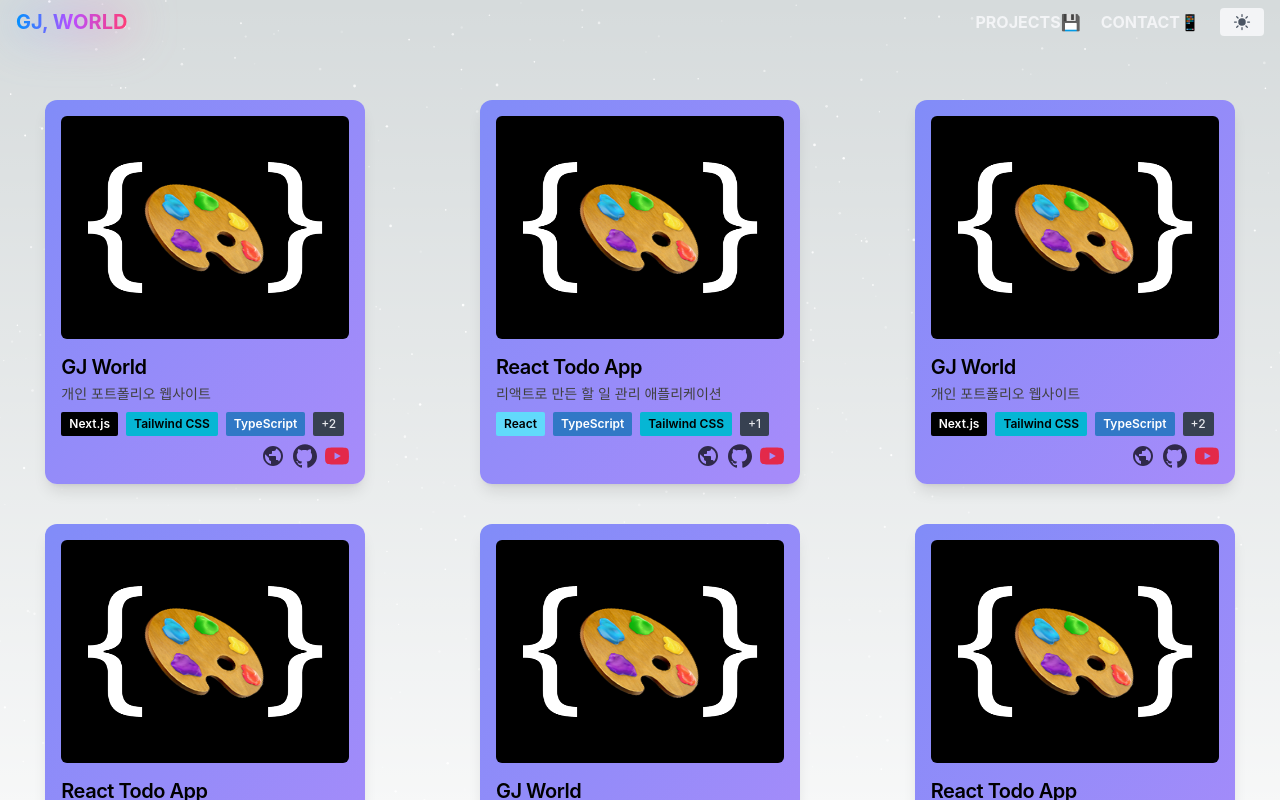
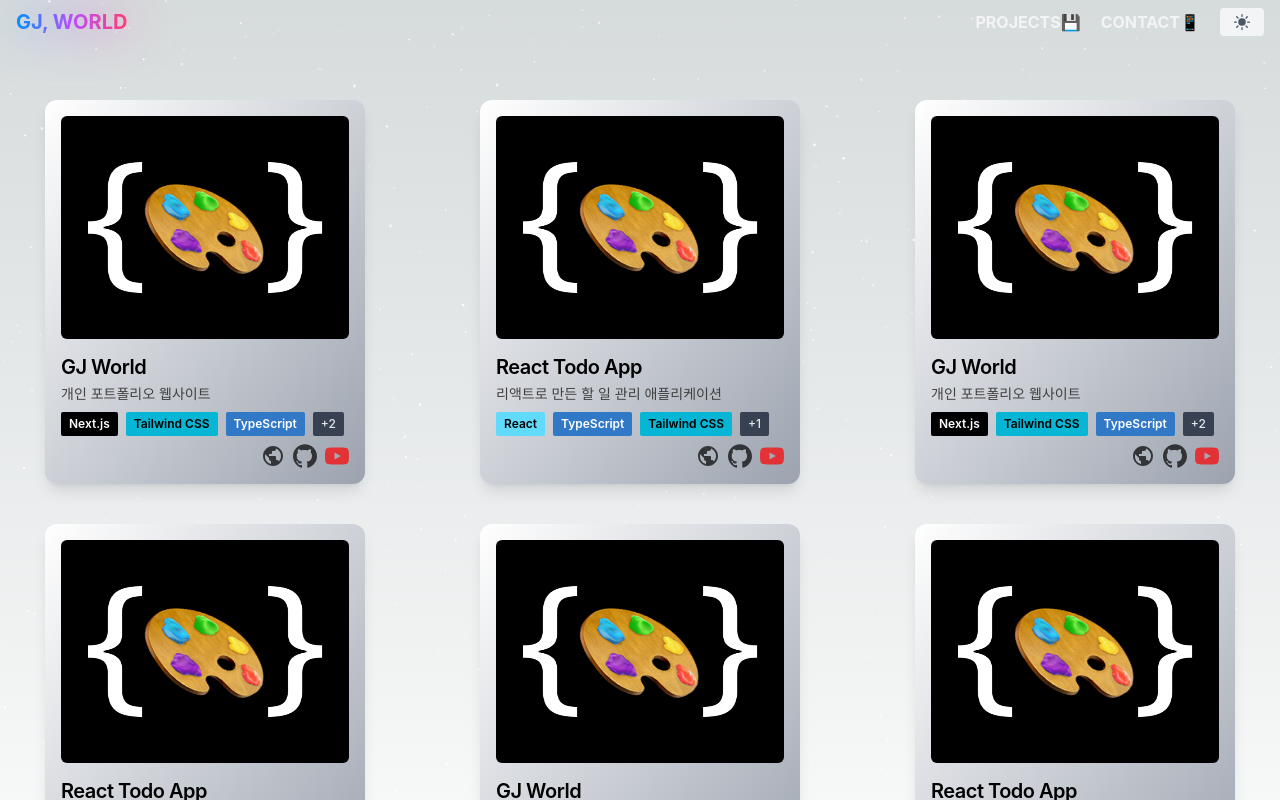
Before and after one commit to rklskhj/gj_world, a Next.js app: page /projects in a window 1280 px wide. Shown: the top 800 px of the page. Built offline with nearby package versions, Linux system fonts and the light colour scheme.

Commit message:
👨‍🔧Build issue fixed > ProjectCard.tsx Framer Motion error fixed

```diff
--- a/src/components/ProjectCard.tsx
+++ b/src/components/ProjectCard.tsx
@@ -1,7 +1,6 @@
 import Image from "next/image";
 import { Project } from "@/data/projects";
-import { motion, useTransform, useSpring } from "framer-motion";
-import { MouseEventHandler } from "react";
+import { MouseEventHandler, useRef, useState } from "react";
 import SkillTagLabel from "@/components/SkillTagLabel";
 
 interface ProjectCardProps {
@@ -17,33 +16,14 @@
 const sheenSize = 500;
 
 export default function ProjectCard({ project, onClick }: ProjectCardProps) {
-  // useSpring: 부드러운 애니메이션을 위한 값 생성, bounce: 0은 튕김 효과 없이 부드럽게 전환
-  // xPcnt, yPcnt: 마우스 위치의 상대적 비율 (-0.5 ~ 0.5 범위)
-  const xPcnt = useSpring(0, { bounce: 0 });
-  const yPcnt = useSpring(0, { bounce: 0 });
-  // scale: 카드 크기 조절을 위한 값 (기본값 1)
-  const scale = useSpring(1, { bounce: 0 });
-  // mouseX, mouseY: 카드 내 마우스의 절대 위치 (픽셀 단위)
-  const mouseX = useSpring(0, { bounce: 0 });
-  const mouseY = useSpring(0, { bounce: 0 });
+  // 마우스 위치 상태 관리
+  const [rotateX, setRotateX] = useState(0);
+  const [rotateY, setRotateY] = useState(0);
+  const [scale, setScale] = useState(1);
+  const [sheenPosition, setSheenPosition] = useState({ x: 0, y: 0 });
 
-  // useTransform: 입력값을 출력값으로 매핑
-  // yPcnt 값을 기반으로 X축 회전 각도 계산 (위/아래 움직임에 따른 회전)
-  const rotateX = useTransform(
-    yPcnt,
-    [-0.5, 0.5],
-    [`-${cardRoation}deg`, `${cardRoation}deg`]
-  );
-  // xPcnt 값을 기반으로 Y축 회전 각도 계산 (좌/우 움직임에 따른 회전)
-  const rotateY = useTransform(
-    xPcnt,
-    [-0.5, 0.5],
-    [`-${cardRoation}deg`, `${cardRoation}deg`]
-  );
-
-  // 광택 효과의 위치 계산 (마우스 위치에서 광택 크기의 절반을 빼서 중앙 정렬)
-  const sheenX = useTransform(() => mouseX.get() - sheenSize / 2);
-  const sheenY = useTransform(() => mouseY.get() - sheenSize / 2);
+  // 컨테이너 참조 생성
+  const containerRef = useRef<HTMLDivElement>(null);
 
   // 마우스 이벤트에서 상대적 위치 계산 함수
   const getMousePosition = (e: React.MouseEvent<Element, MouseEvent>) => {
@@ -69,12 +49,18 @@
       getMousePosition(e);
 
     // 마우스 위치를 -0.5 ~ 0.5 범위의 비율로 변환
-    xPcnt.set(currentMouseX / containerWidth - 0.5);
-    yPcnt.set(currentMouseY / containerHeight - 0.5);
+    const xPct = currentMouseX / containerWidth - 0.5;
+    const yPct = currentMouseY / containerHeight - 0.5;
 
-    // 광택 효과를 위한 마우스 절대 위치 저장
-    mouseX.set(currentMouseX);
-    mouseY.set(currentMouseY);
+    // 회전 각도 계산
+    setRotateX(-yPct * cardRoation);
+    setRotateY(xPct * cardRoation);
+
+    // 광택 효과 위치 계산
+    setSheenPosition({
+      x: currentMouseX - sheenSize / 2,
+      y: currentMouseY - sheenSize / 2,
+    });
   };
 
   // 마우스가 요소에 진입할 때 호출되는 핸들러
@@ -82,19 +68,21 @@
     const { currentMouseX, currentMouseY } = getMousePosition(e);
 
     // 카드 확대 효과 적용
-    scale.set(cardScale);
+    setScale(cardScale);
 
     // 광택 효과 위치 초기화
-    mouseX.set(currentMouseX);
-    mouseY.set(currentMouseY);
+    setSheenPosition({
+      x: currentMouseX - sheenSize / 2,
+      y: currentMouseY - sheenSize / 2,
+    });
   };
 
   // 마우스가 요소를 떠날 때 호출되는 핸들러
   const handleMouseLeave: MouseEventHandler = () => {
     // 모든 효과를 기본값으로 리셋
-    scale.set(1);
-    xPcnt.set(0);
-    yPcnt.set(0);
+    setScale(1);
+    setRotateX(0);
+    setRotateY(0);
   };
 
   // 클릭 이벤트 핸들러 추가
@@ -105,28 +93,29 @@
   };
 
   return (
-    <motion.div
+    <div
+      ref={containerRef}
       onMouseMove={handleMouseMove}
       onMouseEnter={handleMouseEnter}
       onMouseLeave={handleMouseLeave}
       onClick={handleClick}
-      className="flex flex-col h-96 w-80 rounded-xl bg-gradient-to-br from-indigo-400 to-violet-400 p-4 shadow-lg overflow-hidden group cursor-pointer"
+      className="flex flex-col h-96 w-80 rounded-xl bg-gradient-to-br from-white to-gray-400 dark:from-gray-800 dark:to-gray-500  p-4 shadow-lg overflow-hidden group cursor-pointer"
       style={{
-        transformStyle: "preserve-3d", // 3D 변환 효과 유지
-        rotateX, // X축 회전 (위/아래 움직임)
-        rotateY, // Y축 회전 (좌/우 움직임)
-        scale, // 크기 조절 (호버 시 확대)
+        transform: `perspective(1000px) rotateX(${rotateX}deg) rotateY(${rotateY}deg) scale(${scale})`,
+        transformStyle: "preserve-3d",
+        transition: "transform 0.1s ease-out",
       }}
     >
       {/* 광택 효과 (마우스를 따라다니는 흰색 그라데이션) */}
-      <motion.div
+      <div
         className="absolute z-10 opacity-0 group-hover:opacity-20 transition-opacity duration-200 rounded-full blur-md"
         style={{
           background: "radial-gradient(white, #3984ff00 80%)",
-          left: sheenX,
-          top: sheenY,
+          left: sheenPosition.x,
+          top: sheenPosition.y,
           height: sheenSize,
           width: sheenSize,
+          pointerEvents: "none",
         }}
       />
       <div className="relative w-full aspect-square rounded-md overflow-hidden">
@@ -197,6 +186,6 @@
           </div>
         )}
       </div>
-    </motion.div>
+    </div>
   );
 }
--- a/src/components/ui/sparkles.tsx
+++ b/src/components/ui/sparkles.tsx
@@ -4,7 +4,6 @@
 import Particles, { initParticlesEngine } from "@tsparticles/react";
 import type { Container, SingleOrMultiple } from "@tsparticles/engine";
 import { loadSlim } from "@tsparticles/slim";
-import { cn } from "@/lib/utils";
 import { motion, useAnimation } from "framer-motion";
 
 type ParticlesProps = {
@@ -52,11 +51,19 @@
 
   const generatedId = useId();
   return (
-    <motion.div animate={controls} className={cn("opacity-0", className)}>
+    <div className={className || ""} style={{ position: "relative" }}>
+      <motion.div
+        animate={controls}
+        style={{
+          opacity: 0,
+          width: "100%",
+          height: "100%",
+        }}
+      >
         {init && (
           <Particles
             id={id || generatedId}
-          className={cn("h-full w-full")}
+            className="h-full w-full"
             particlesLoaded={particlesLoaded}
             options={{
               background: {
@@ -433,5 +440,6 @@
           />
         )}
       </motion.div>
+    </div>
   );
 };
```
Lines whose indentation alone changed are shown as unchanged.
